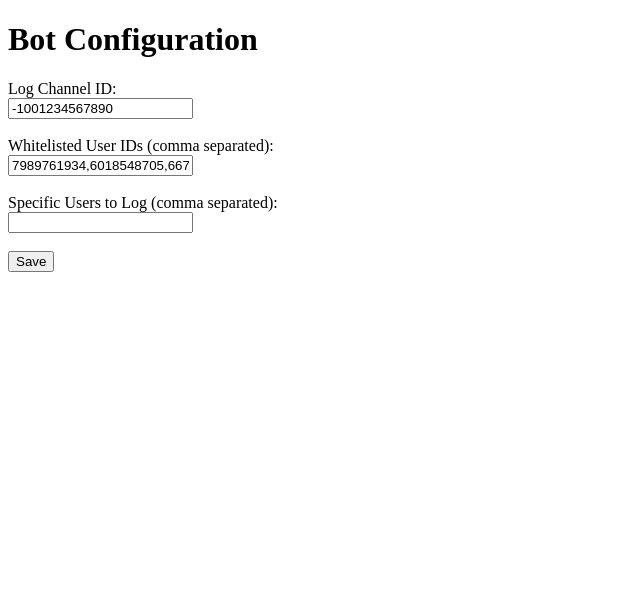
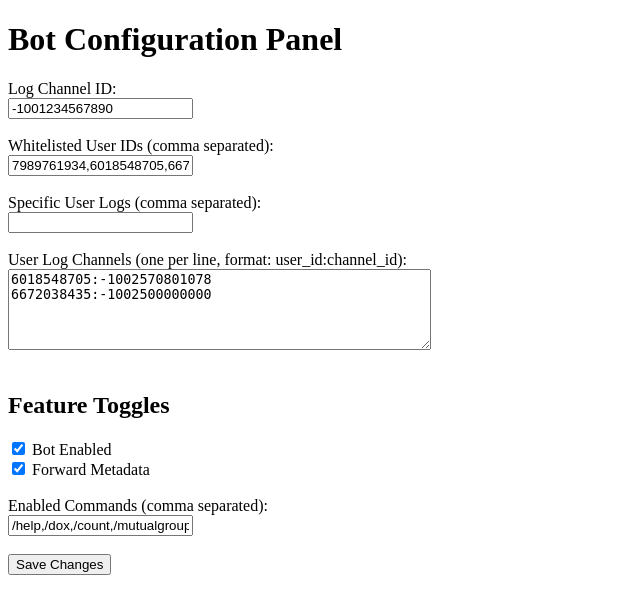
Before and after one commit to demonsg8/8888, a Flask app: page / in a window 1280 px wide. Shown: the top 614 px of the page, without its empty margins (0-640 px from the left). Run offline with Flask 3, Linux system fonts and the light colour scheme.

Commit message:
Update index.html

```diff
--- a/templates/index.html
+++ b/templates/index.html
@@ -1,22 +1,32 @@
-
 <!DOCTYPE html>
 <html>
 <head>
     <title>Bot Config Panel</title>
 </head>
 <body>
-    <h1>Bot Configuration</h1>
+    <h1>Bot Configuration Panel</h1>
     <form action="/update" method="post">
+
         <label>Log Channel ID:</label><br>
         <input type="text" name="log_channel" value="{{ config.log_channel }}"><br><br>
 
         <label>Whitelisted User IDs (comma separated):</label><br>
         <input type="text" name="whitelist" value="{{ config.whitelist_str }}"><br><br>
 
-        <label>Specific Users to Log (comma separated):</label><br>
+        <label>Specific User Logs (comma separated):</label><br>
         <input type="text" name="specific_user_logs" value="{{ config.specific_user_logs_str }}"><br><br>
 
-        <input type="submit" value="Save">
+        <label>User Log Channels (one per line, format: user_id:channel_id):</label><br>
+        <textarea name="user_log_channels" rows="5" cols="50">{{ config.user_log_channels_str }}</textarea><br><br>
+
+        <h2>Feature Toggles</h2>
+        <label><input type="checkbox" name="bot_enabled" {% if config.bot_enabled %}checked{% endif %}> Bot Enabled</label><br>
+        <label><input type="checkbox" name="forward_metadata" {% if config.forward_metadata %}checked{% endif %}> Forward Metadata</label><br><br>
+
+        <label>Enabled Commands (comma separated):</label><br>
+        <input type="text" name="enabled_commands" value="{{ config.enabled_commands_str }}"><br><br>
+
+        <input type="submit" value="Save Changes">
     </form>
 </body>
 </html>
```
